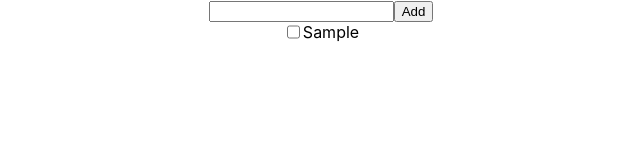
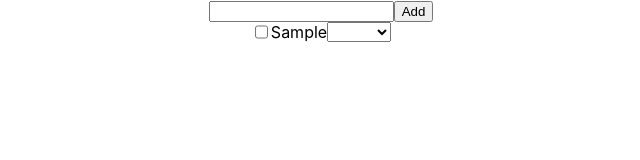
Before and after one commit to wenyuzheng/to-do-v2, a React (Create React App) app: page / in a window 1280 px wide. Both pictures are taken after typing "Sample" into the empty fields and a click on the button "Add". Shown: the top 160 px of the page, without its empty margins (319-959 px from the left). Built offline with nearby package versions, Linux system fonts and the light colour scheme.

Commit message:
Colour todo

```diff
--- a/src/features/todos/TodoItem.js
+++ b/src/features/todos/TodoItem.js
@@ -1,4 +1,25 @@
 import { useDispatch } from "react-redux";
+
+const ColourDropdown = ({ id }) => {
+  const colours = ["", "red", "green", "blue", "orange"];
+  const dispatch = useDispatch();
+  const onChangeHandler = (e) => {
+    dispatch({
+      type: "todos/todoColoured",
+      payload: { id: id, colour: e.target.value },
+    });
+  };
+
+  return (
+    <select onChange={(e) => onChangeHandler(e)}>
+      {colours.map((colour) => (
+        <option key={colour} value={colour}>
+          {colour}
+        </option>
+      ))}
+    </select>
+  );
+};
 
 const TickBox = ({ id }) => {
   const dispatch = useDispatch();
@@ -13,7 +34,8 @@ const TodoItem = ({ todo }) => {
   return (
     <div style={{ display: "inline-flex" }}>
       <TickBox id={todo.id} />
-      <div>{todo.text}</div>
+      <div style={{ color: todo.colour }}>{todo.text}</div>
+      <ColourDropdown id={todo.id} />
     </div>
   );
 };
```
